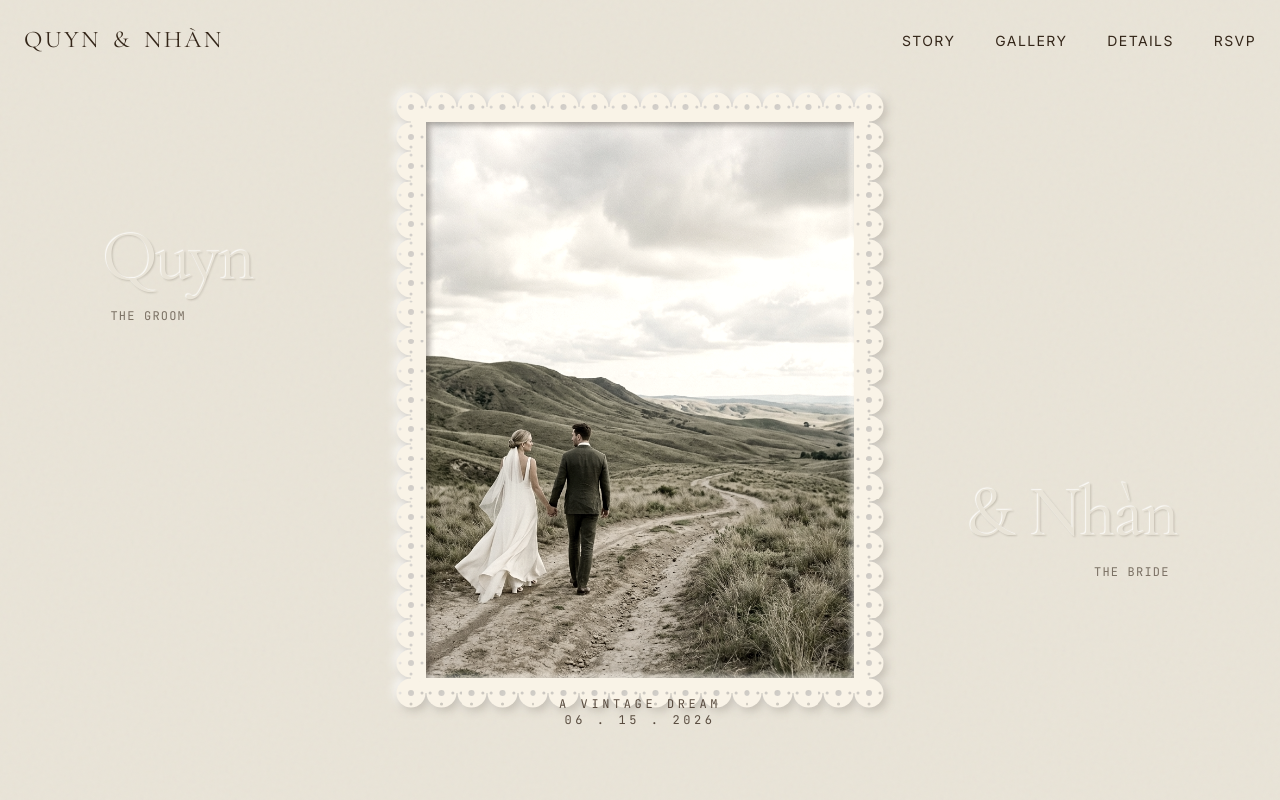
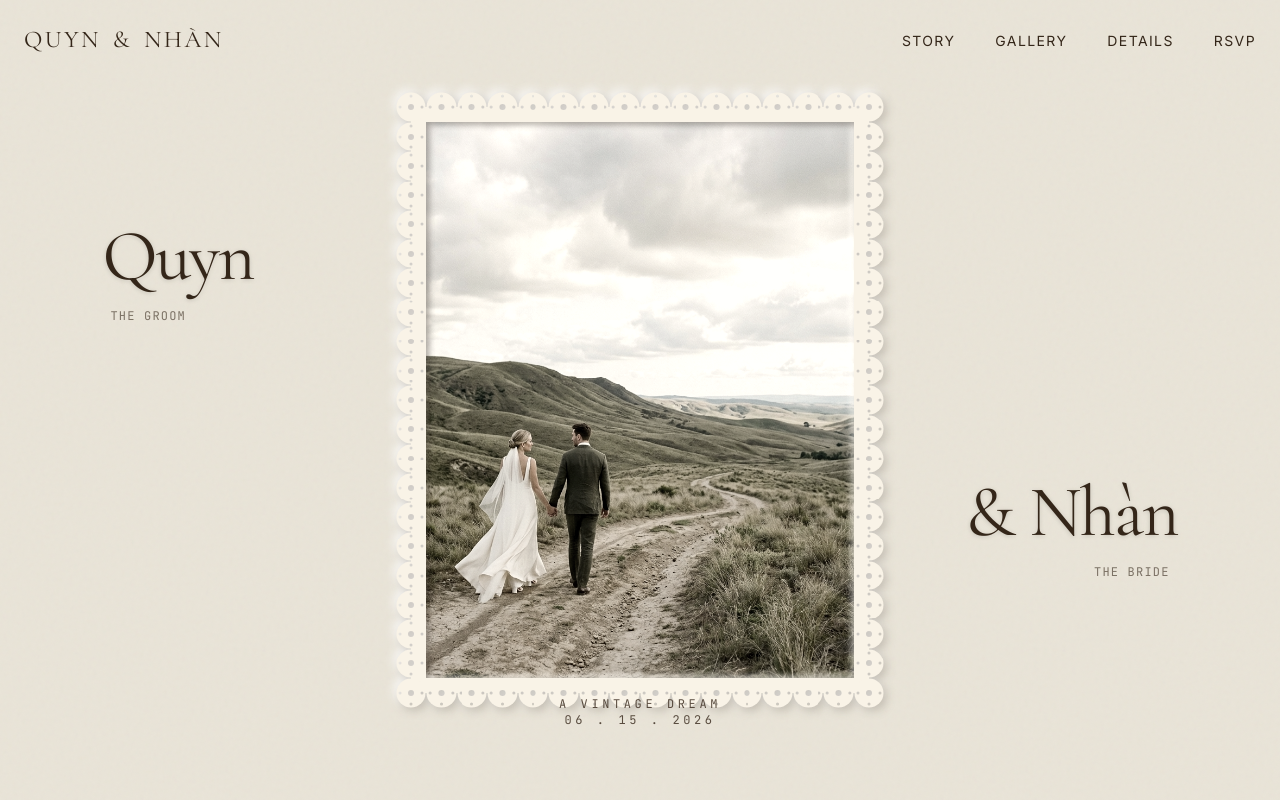
Before and after one commit to lequyn24-sudo/Q-N, a Next.js app: page / in a window 1280 px wide. Shown: the top 800 px of the page. Built offline with nearby package versions, Linux system fonts and the light colour scheme.

Commit message:
Update text emboss style and change hero text to vintage ink

```diff
--- a/src/app/globals.css
+++ b/src/app/globals.css
@@ -15,10 +15,12 @@
 }
 
 @utility text-emboss {
-  color: var(--color-vintage-bg);
+  color: #e3ddcf; /* Slightly darker than background for depth */
   text-shadow:
-    -1px -1px 1px rgba(255, 255, 255, 0.8),
-    1px 1px 2px rgba(52, 38, 25, 0.2);
+    -1px -1px 0px rgba(255, 255, 255, 1),
+    -2px -2px 2px rgba(255, 255, 255, 0.8),
+    1px 1px 0px rgba(52, 38, 25, 0.2),
+    2px 2px 3px rgba(52, 38, 25, 0.2);
 }
 
 @utility floral-lace-wrapper {
--- a/src/components/Hero.tsx
+++ b/src/components/Hero.tsx
@@ -51,7 +51,7 @@ export default function Hero() {
           style={{ y: y2 }}
           className="absolute top-[8%] md:top-[25%] left-[8%] md:left-[5%] lg:left-[8%] z-20"
         >
-          <h1 className="font-serif text-[4rem] md:text-6xl lg:text-7xl leading-none tracking-tight text-emboss whitespace-nowrap">
+          <h1 className="font-serif text-[4rem] md:text-6xl lg:text-7xl leading-none tracking-tight text-vintage-ink drop-shadow-sm whitespace-nowrap">
             Quyn
           </h1>
           <p className="font-jetbrains text-[10px] md:text-xs tracking-widest uppercase mt-4 md:ml-2 text-vintage-ink/60">
@@ -67,7 +67,7 @@ export default function Hero() {
           style={{ y: y2 }}
           className="absolute bottom-[10%] md:bottom-[25%] right-[8%] md:right-[5%] lg:right-[8%] z-20 text-right"
         >
-          <h1 className="font-serif text-[4rem] md:text-6xl lg:text-7xl leading-none tracking-tight text-emboss whitespace-nowrap">
+          <h1 className="font-serif text-[4rem] md:text-6xl lg:text-7xl leading-none tracking-tight text-vintage-ink drop-shadow-sm whitespace-nowrap">
             &amp; Nhàn
           </h1>
           <p className="font-jetbrains text-[10px] md:text-xs tracking-widest uppercase mt-4 md:mr-2 text-vintage-ink/60">
```
